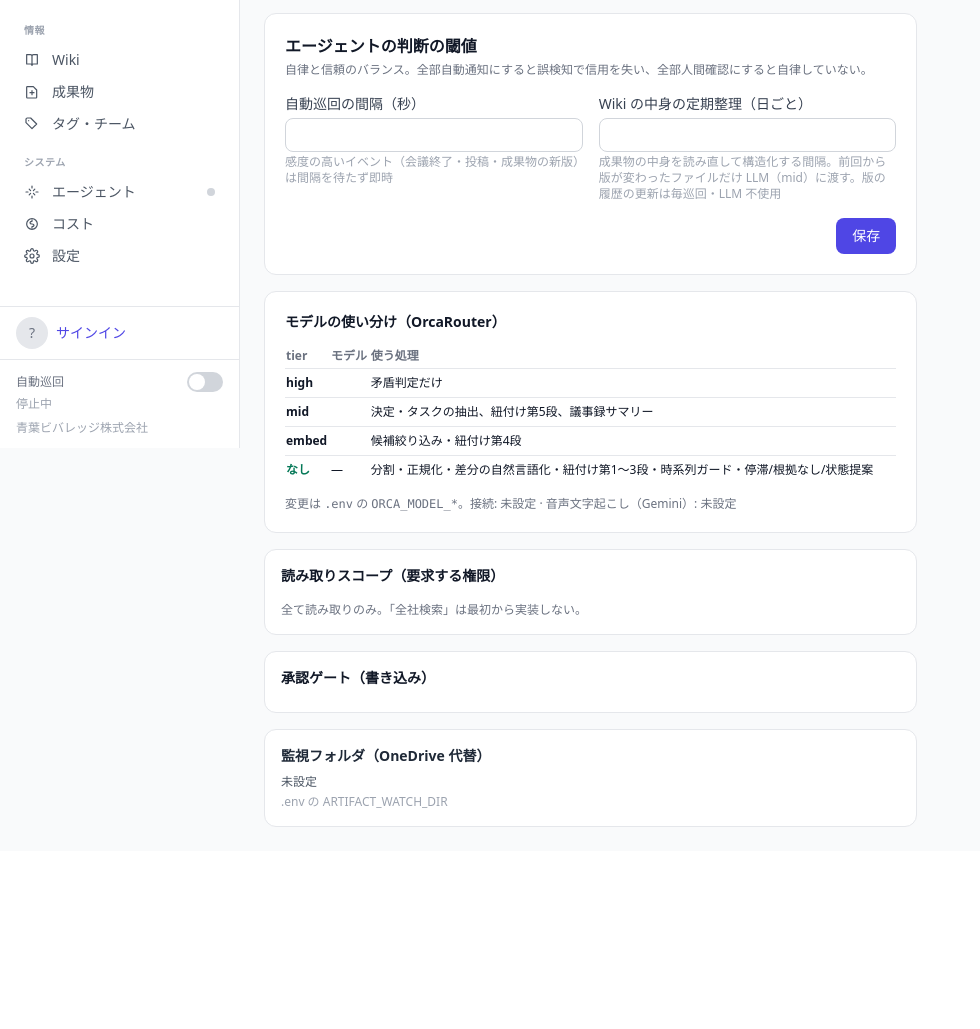
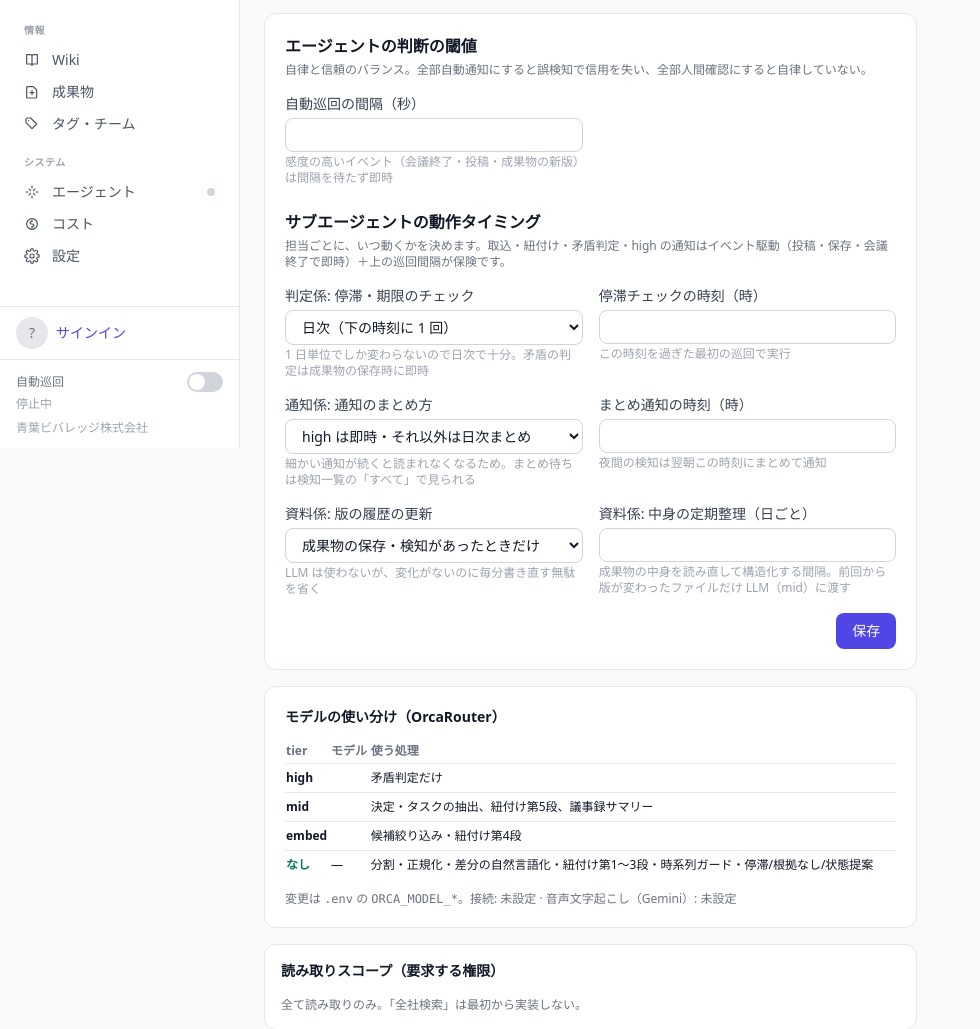
Before and after one commit to ryuga-yoshida/ai-hack-2026, a Python web app: template app/web/templates/settings.html in a window 1280 px wide. Shown: the part 352-1381 px from the top of the page, without its empty margins (0-980 px from the left). Before the commit the page ends 1179 px from the top, so only its background shows below. Run offline with Jinja, Linux system fonts and the light colour scheme; the template is opened without the code that fills it, so the values that code supplies are empty; some libraries are stand-ins or nearby versions.

Commit message:
担当ごとの動作タイミング: 停滞・期限は日次、medium/low の通知は日次まとめ(queued)、版の履歴は保存・検知時のみ。設定画面で個別に変更可
Co-Authored-By: Claude Opus 5 <noreply@anthropic.com>

```diff
--- a/app/web/templates/findings.html
+++ b/app/web/templates/findings.html
@@ -19,9 +19,10 @@
 </div>
 {% endif %}
 <div class="flex items-center gap-2 mb-4 text-sm">
-  {% for key, label in [('open','未対応'),('notified','通知済'),('pending','確認待ち'),('acknowledged','確認済'),('dismissed','却下'),('all','すべて')] %}
-  <a href="/findings?status={{ 'open' if status == key and key != 'open' else key }}&kind={{ kind }}&file={{ file }}" class="px-3 py-1.5 rounded-lg border {% if status == key %}bg-gray-900 text-white border-gray-900{% else %}bg-white border-gray-300 hover:bg-gray-50{% endif %}">{{ label }} <span class="opacity-60">{{ counts[key] }}</span></a>
+  {% for key, label in [('open','未対応'),('notified','通知済'),('pending','確認待ち'),('queued','まとめ待ち'),('acknowledged','確認済'),('dismissed','却下'),('all','すべて')] %}
+  {% if key != 'queued' or counts.queued %}<a href="/findings?status={{ 'open' if status == key and key != 'open' else key }}&kind={{ kind }}&file={{ file }}" class="px-3 py-1.5 rounded-lg border {% if status == key %}bg-gray-900 text-white border-gray-900{% else %}bg-white border-gray-300 hover:bg-gray-50{% endif %}" {% if key == 'queued' %}title="severity が high でない検知は、設定の時刻にまとめて通知します（通知係）"{% endif %}>{{ label }} <span class="opacity-60">{{ counts[key] }}</span></a>{% endif %}
   {% endfor %}
+  {% if status == 'queued' and counts.queued %}<form method="post" action="/findings/release_digest" class="inline"><button class="px-3 py-1.5 rounded-lg border border-amber-300 text-amber-800 bg-white hover:bg-amber-50">今すぐまとめて通知</button></form>{% endif %}
   <span class="mx-2 text-gray-300">|</span>
   {% for key, label in [('','全種別'),('contradiction','矛盾'),('stalled','停滞'),('orphan_change','根拠なし変更'),('status_suggestion','状態更新の提案')] %}
   <a href="/findings?status={{ status }}&kind={{ '' if kind == key else key }}&file={{ file }}" class="px-3 py-1.5 rounded-lg border {% if kind == key %}bg-indigo-600 text-white border-indigo-600{% else %}bg-white border-gray-300 hover:bg-gray-50{% endif %}">{{ label }}</a>
--- a/app/web/templates/settings.html
+++ b/app/web/templates/settings.html
@@ -48,9 +48,34 @@
         <label class="block"><div class="text-gray-700">自動巡回の間隔（秒）</div>
           <input name="interval" value="{{ agent_state.interval }}" type="number" step="10" min="10" class="mt-1 w-full border border-gray-300 rounded-lg px-3 py-1.5">
           <div class="text-xs text-gray-400 mt-0.5">感度の高いイベント（会議終了・投稿・成果物の新版）は間隔を待たず即時</div></label>
-        <label class="block"><div class="text-gray-700">Wiki の中身の定期整理（日ごと）</div>
+      </div>
+      <h2 class="font-semibold mt-6 mb-1">サブエージェントの動作タイミング</h2>
+      <p class="text-xs text-gray-500 mb-4">担当ごとに、いつ動くかを決めます。取込・紐付け・矛盾判定・high の通知はイベント駆動（投稿・保存・会議終了で即時）＋上の巡回間隔が保険です。</p>
+      <div class="grid grid-cols-2 gap-4 text-sm">
+        <label class="block"><div class="text-gray-700">判定係: 停滞・期限のチェック</div>
+          <select name="sched:stalled_check_mode" class="mt-1 w-full border border-gray-300 rounded-lg px-3 py-1.5 bg-white">
+            <option value="daily" {% if sched.stalled_check_mode == 'daily' %}selected{% endif %}>日次（下の時刻に 1 回）</option>
+            <option value="tick" {% if sched.stalled_check_mode == 'tick' %}selected{% endif %}>毎巡回</option></select>
+          <div class="text-xs text-gray-400 mt-0.5">1 日単位でしか変わらないので日次で十分。矛盾の判定は成果物の保存時に即時</div></label>
+        <label class="block"><div class="text-gray-700">停滞チェックの時刻（時）</div>
+          <input name="sched:stalled_check_hour" value="{{ sched.stalled_check_hour }}" type="number" min="0" max="23" class="mt-1 w-full border border-gray-300 rounded-lg px-3 py-1.5">
+          <div class="text-xs text-gray-400 mt-0.5">この時刻を過ぎた最初の巡回で実行</div></label>
+        <label class="block"><div class="text-gray-700">通知係: 通知のまとめ方</div>
+          <select name="sched:notify_batch_mode" class="mt-1 w-full border border-gray-300 rounded-lg px-3 py-1.5 bg-white">
+            <option value="severity" {% if sched.notify_batch_mode == 'severity' %}selected{% endif %}>high は即時・それ以外は日次まとめ</option>
+            <option value="immediate" {% if sched.notify_batch_mode == 'immediate' %}selected{% endif %}>すべて即時</option></select>
+          <div class="text-xs text-gray-400 mt-0.5">細かい通知が続くと読まれなくなるため。まとめ待ちは検知一覧の「すべて」で見られる{% if queued %}。いま <b class="text-amber-700">{{ queued }} 件</b>{% endif %}</div></label>
+        <label class="block"><div class="text-gray-700">まとめ通知の時刻（時）</div>
+          <input name="sched:notify_digest_hour" value="{{ sched.notify_digest_hour }}" type="number" min="0" max="23" class="mt-1 w-full border border-gray-300 rounded-lg px-3 py-1.5">
+          <div class="text-xs text-gray-400 mt-0.5">夜間の検知は翌朝この時刻にまとめて通知</div></label>
+        <label class="block"><div class="text-gray-700">資料係: 版の履歴の更新</div>
+          <select name="sched:wiki_history_mode" class="mt-1 w-full border border-gray-300 rounded-lg px-3 py-1.5 bg-white">
+            <option value="event" {% if sched.wiki_history_mode == 'event' %}selected{% endif %}>成果物の保存・検知があったときだけ</option>
+            <option value="tick" {% if sched.wiki_history_mode == 'tick' %}selected{% endif %}>毎巡回</option></select>
+          <div class="text-xs text-gray-400 mt-0.5">LLM は使わないが、変化がないのに毎分書き直す無駄を省く</div></label>
+        <label class="block"><div class="text-gray-700">資料係: 中身の定期整理（日ごと）</div>
           <input name="wiki_digest_interval_days" value="{{ wiki_digest_days }}" type="number" step="1" min="1" class="mt-1 w-full border border-gray-300 rounded-lg px-3 py-1.5">
-          <div class="text-xs text-gray-400 mt-0.5">成果物の中身を読み直して構造化する間隔。前回から版が変わったファイルだけ LLM（mid）に渡す。版の履歴の更新は毎巡回・LLM 不使用</div></label>
+          <div class="text-xs text-gray-400 mt-0.5">成果物の中身を読み直して構造化する間隔。前回から版が変わったファイルだけ LLM（mid）に渡す</div></label>
       </div>
       <div class="mt-4 flex justify-end"><button class="bg-indigo-600 text-white rounded-lg px-4 py-2 text-sm">保存</button></div>
     </div>
```
Also changed, not shown: app/agent.py (+61 -7 lines), app/main.py (+29 -4 lines), docs/04_設計書_現状.md (+16 -0 lines), docs/zenn_draft.md (+10 -0 lines).
